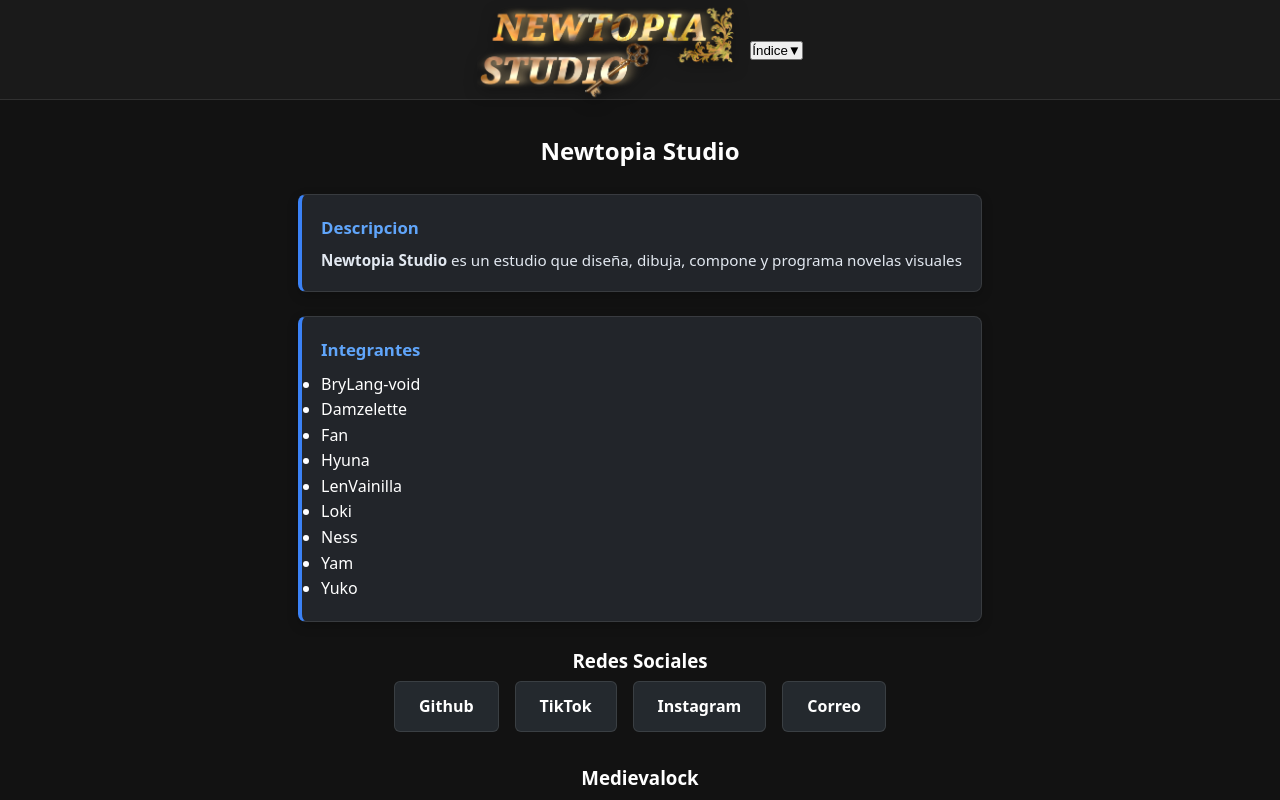
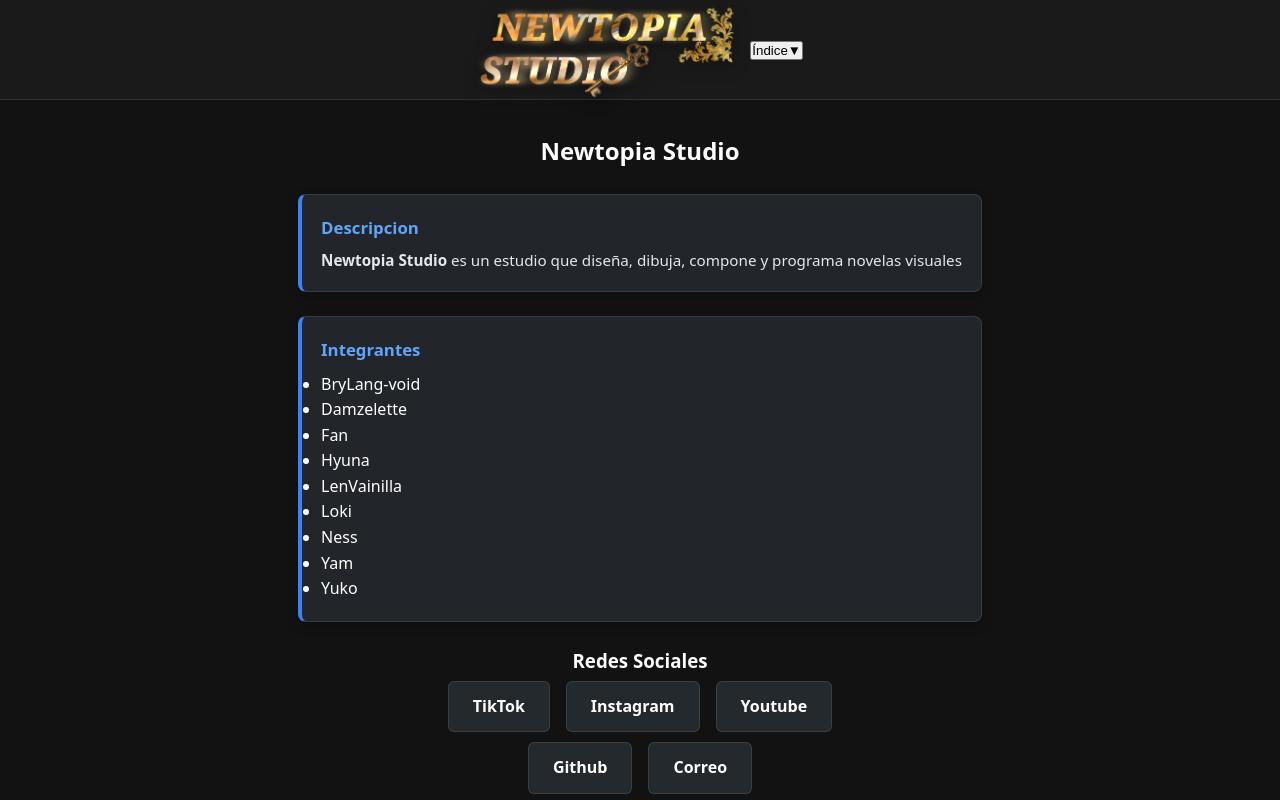
Before and after one commit to Newtopia-Studio/studio-newtopia, a React (Vite) app: page / in a window 1280 px wide. Shown: the top 800 px of the page. Built offline with nearby package versions, Linux system fonts and the light colour scheme.

Commit message:
feat: agregar canam de youtube

```diff
--- a/src/App.tsx
+++ b/src/App.tsx
@@ -48,16 +48,21 @@ export default function App() {
             <section id='redes'>
               <h3>Redes Sociales</h3>
               <EnlaceCtm
-                texto="Github"
-                url="https://github.com/Newtopia-Studio"
-              />
-              <EnlaceCtm
                 texto='TikTok'
                 url='https://tiktok.com/@studio.newtopia'
               />
               <EnlaceCtm
                 texto='Instagram'
                 url='https://instagram.com/studio.newtopia'
+              />
+              <EnlaceCtm
+                texto='Youtube'
+                url='https://youtube.com/channel/UCUxt4wFdDfTIlXvuhxqE4ww'
+              />
+              <br/>
+              <EnlaceCtm
+                texto='Github'
+                url='https://github.com/Newtopia-Studio'
               />
               <EnlaceCtm
                 texto='Correo'
```
